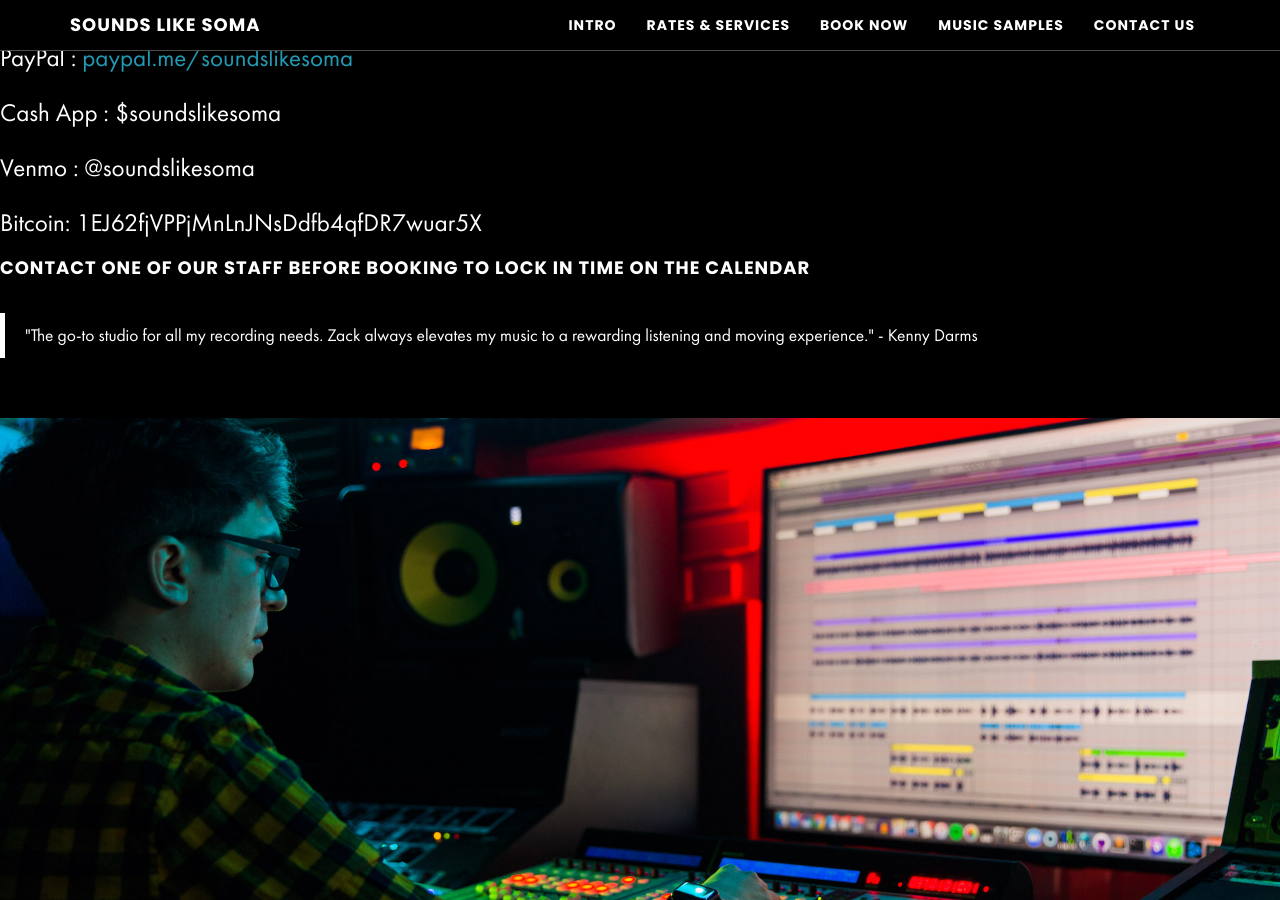
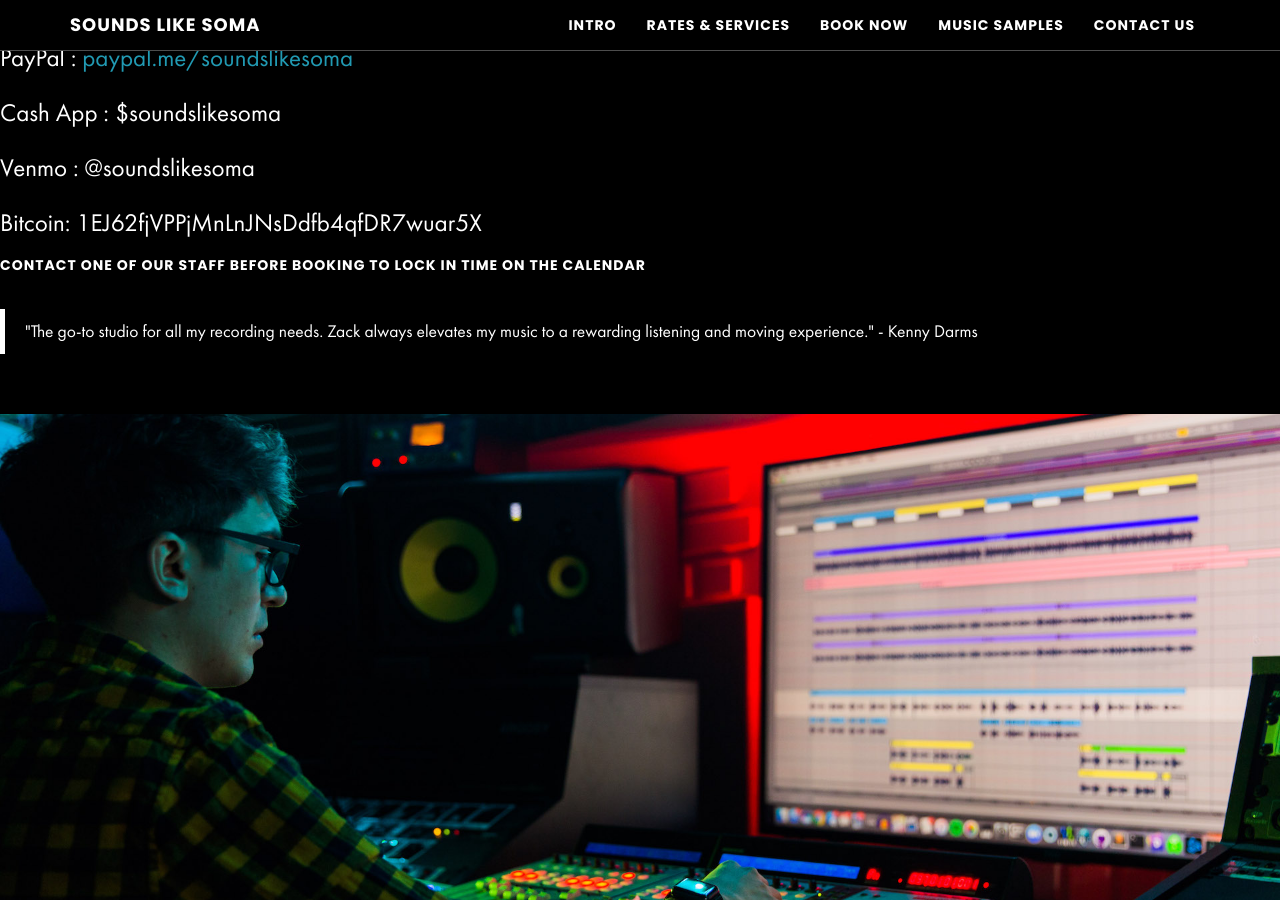
Before and after one commit to zackhanni/Soma-website-classic, a Jekyll site: the page built from _posts/2015-08-03-book-now.md, in a window 1280 px wide and 900 px high, scrolled down 1545 px. Built offline with Jekyll 4.4.1, drawn with Linux system fonts in a browser that asks for light colours; our own code applies the rules of GitHub Pages for plain Markdown files.

```diff
--- a/_posts/2015-08-03-book-now.md
+++ b/_posts/2015-08-03-book-now.md
@@ -28,7 +28,7 @@ Venmo : @soundslikesoma
 
 Bitcoin: 1EJ62fjVPPjMnLnJNsDdfb4qfDR7wuar5X
 
-#### Contact one of our staff before booking to lock in time on the calendar
+##### Contact one of our staff before booking to lock in time on the calendar
 
 
 <blockquote>"The go-to studio for all my recording needs.  Zack always elevates my music to a rewarding listening and moving experience." - Kenny Darms</blockquote>
```
Also changed, not shown: _posts/2015-08-02-rates-services.md (+5 -4 lines).
